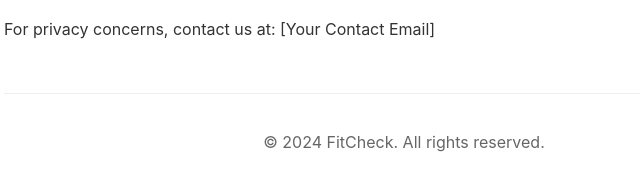
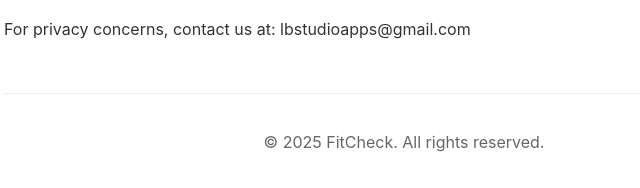
Before and after one commit to FitCheck-App/fitcheck-app.github.io, a plain HTML site: page privacy.html in a window 1280 px wide. Shown: the part 1379-1567 px from the top of the page, 236-876 px from the left. Drawn offline with Linux system fonts and the light colour scheme.

Commit message:
Update privacy.html

```diff
--- a/privacy.html
+++ b/privacy.html
@@ -65,11 +65,11 @@
 
             <section>
                 <h2>6. Contact Us</h2>
-                <p>For privacy concerns, contact us at: [Your Contact Email]</p>
+                <p>For privacy concerns, contact us at: lbstudioapps@gmail.com</p>
             </section>
         </main>
         <footer>
-            <p>© 2024 FitCheck. All rights reserved.</p>
+            <p>© 2025 FitCheck. All rights reserved.</p>
         </footer>
     </div>
 </body>
```
